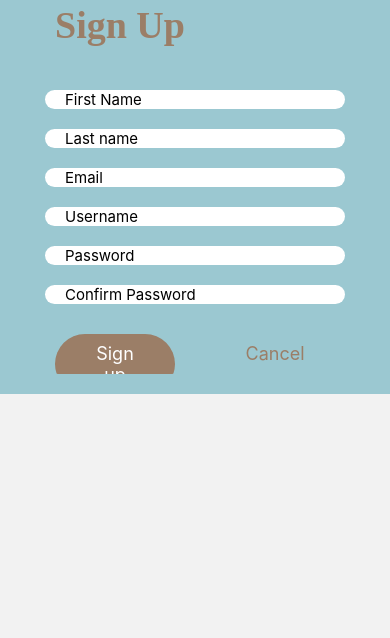
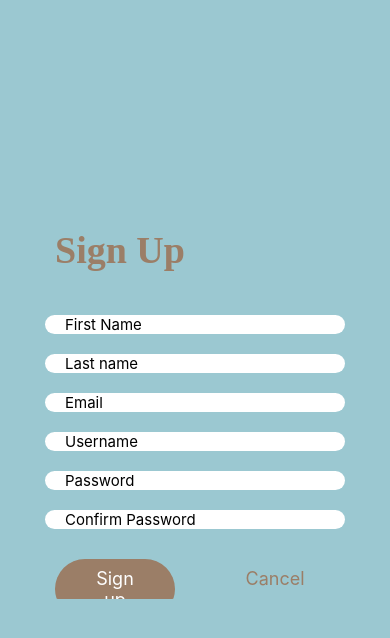
Before and after one commit to datt012/SmartHome, a React Native app in the folder Mobile/: screen /Sign_up in a window 390 px wide. Shown: the top 638 px of the page. Built offline with nearby package versions, Linux system fonts and the light colour scheme; what react-native-popup-menu would draw is missing.

Commit message:
[fix sign up]

```diff
--- a/Mobile/src/Pages/Auth/SignUp.js
+++ b/Mobile/src/Pages/Auth/SignUp.js
@@ -39,7 +39,7 @@ export default ({navigation}) => {
         }
     }
     return (
-        <ScrollView>
+        //<ScrollView style={styles.container}>
             <View style={styles.container}>
                 <View style={styles.container}>
                     <View>
@@ -124,7 +124,7 @@ export default ({navigation}) => {
 
                 </View>
             </View>
-        </ScrollView>
+       // </ScrollView>
 
     );
 
```
